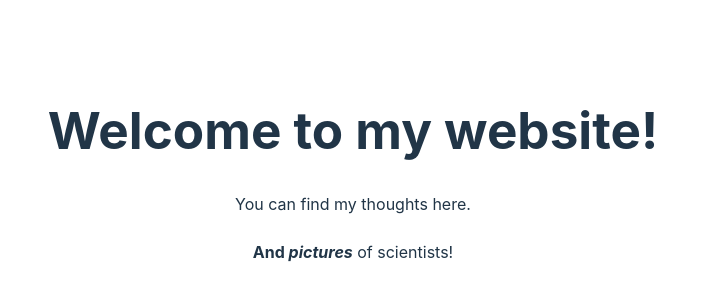
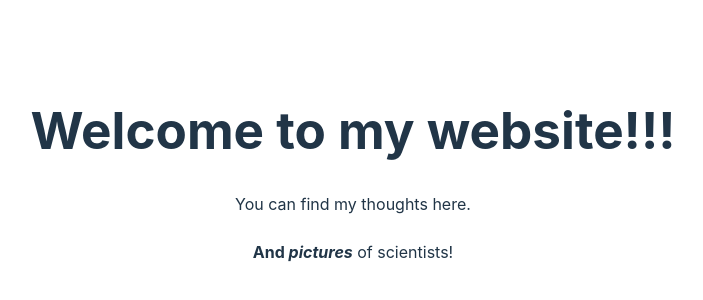
Before and after one commit to Daniel-Kav/dan_flix, a React (Vite) app in the folder my-first-react-app/: page / in a window 1280 px wide. Shown: the part 226-526 px from the top of the page, without its empty margins (287-990 px from the left). Built offline with nearby package versions, Linux system fonts and the light colour scheme.

Commit message:
greeting component

```diff
--- a/my-first-react-app/src/Greeting.jsx
+++ b/my-first-react-app/src/Greeting.jsx
@@ -4,7 +4,7 @@ export default function Greeting() {
   return (
     <>
       <div className="intro">
-        <h1>Welcome to my website!</h1>
+        <h1>Welcome to my website!!!</h1>
       </div>
       <p className="summary">
         You can find my thoughts here.
```
